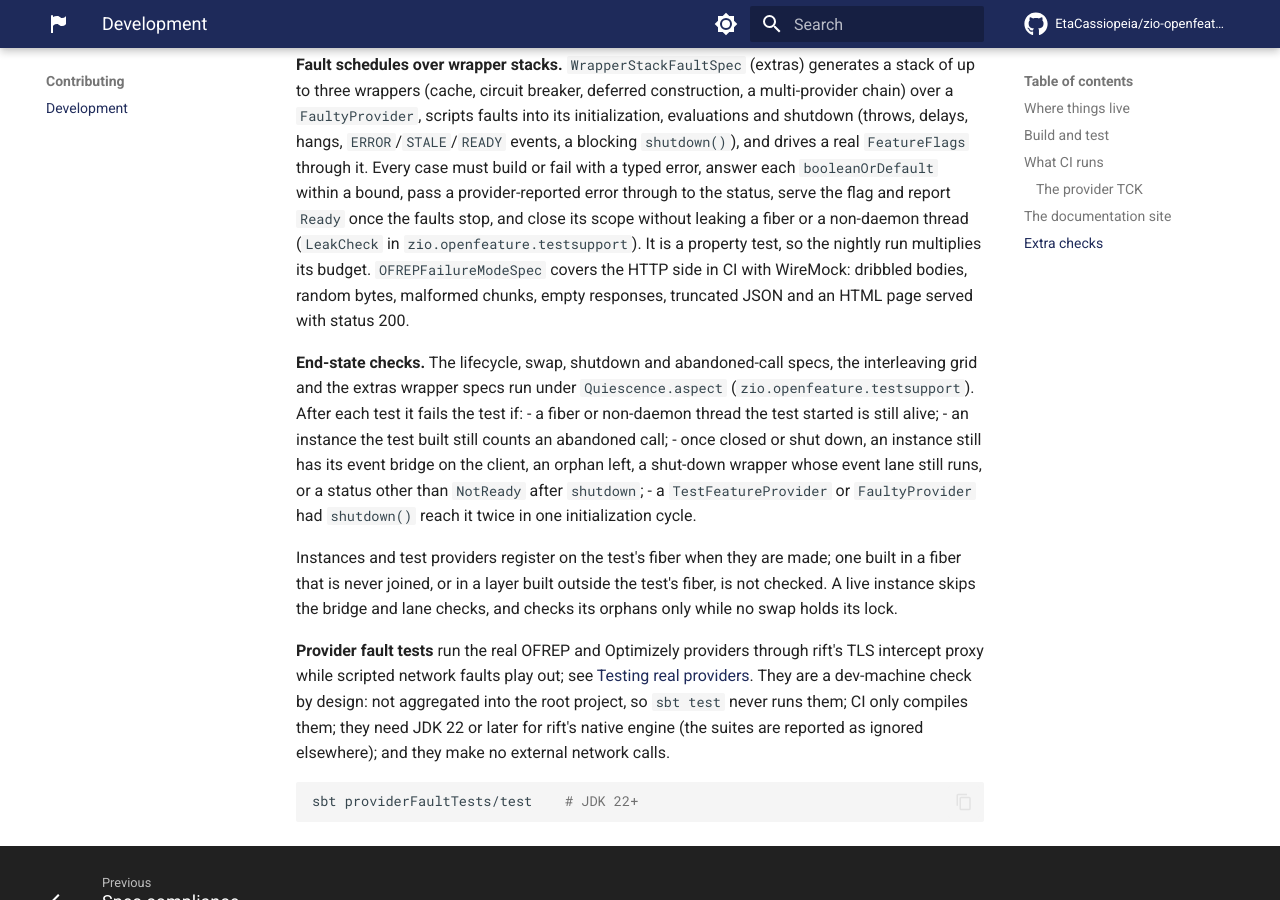
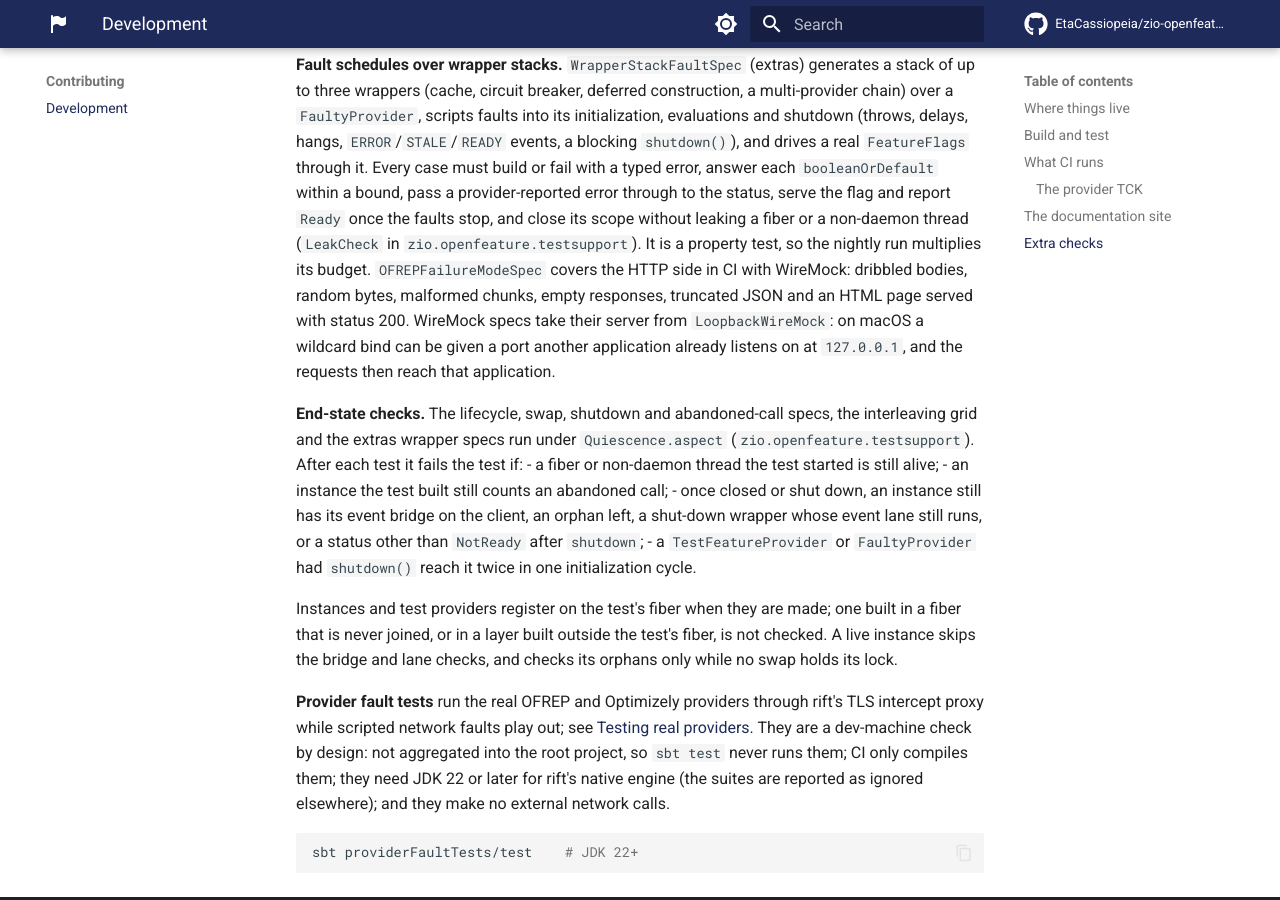
Before and after one commit to EtaCassiopeia/zio-openfeature, an MkDocs documentation site: the page built from docs/development.md, in a window 1280 px wide and 900 px high, scrolled down 6934 px. Built offline with MkDocs 1.6.1 and Material for MkDocs 9.7.7, drawn with Linux system fonts in a browser that asks for light colours; comment, search, counter and statistics services are not loaded.

Commit message:
Bind the fault-shape spec's WireMock server to the loopback address

```diff
--- a/docs/development.md
+++ b/docs/development.md
@@ -217,7 +217,9 @@ each `booleanOrDefault` within a bound, pass a provider-reported error through t
 report `Ready` once the faults stop, and close its scope
 without leaking a fiber or a non-daemon thread (`LeakCheck` in `zio.openfeature.testsupport`). It is a property test,
 so the nightly run multiplies its budget. `OFREPFailureModeSpec` covers the HTTP side in CI with WireMock: dribbled
-bodies, random bytes, malformed chunks, empty responses, truncated JSON and an HTML page served with status 200.
+bodies, random bytes, malformed chunks, empty responses, truncated JSON and an HTML page served with status 200. WireMock
+specs take their server from `LoopbackWireMock`: on macOS a wildcard bind can be given a port another application already
+listens on at `127.0.0.1`, and the requests then reach that application.
 
 **End-state checks.** The lifecycle, swap, shutdown and abandoned-call specs, the interleaving grid and the extras
 wrapper specs run under `Quiescence.aspect` (`zio.openfeature.testsupport`). After each test it fails the test if:
```
Also changed, not shown: 4 other files.
